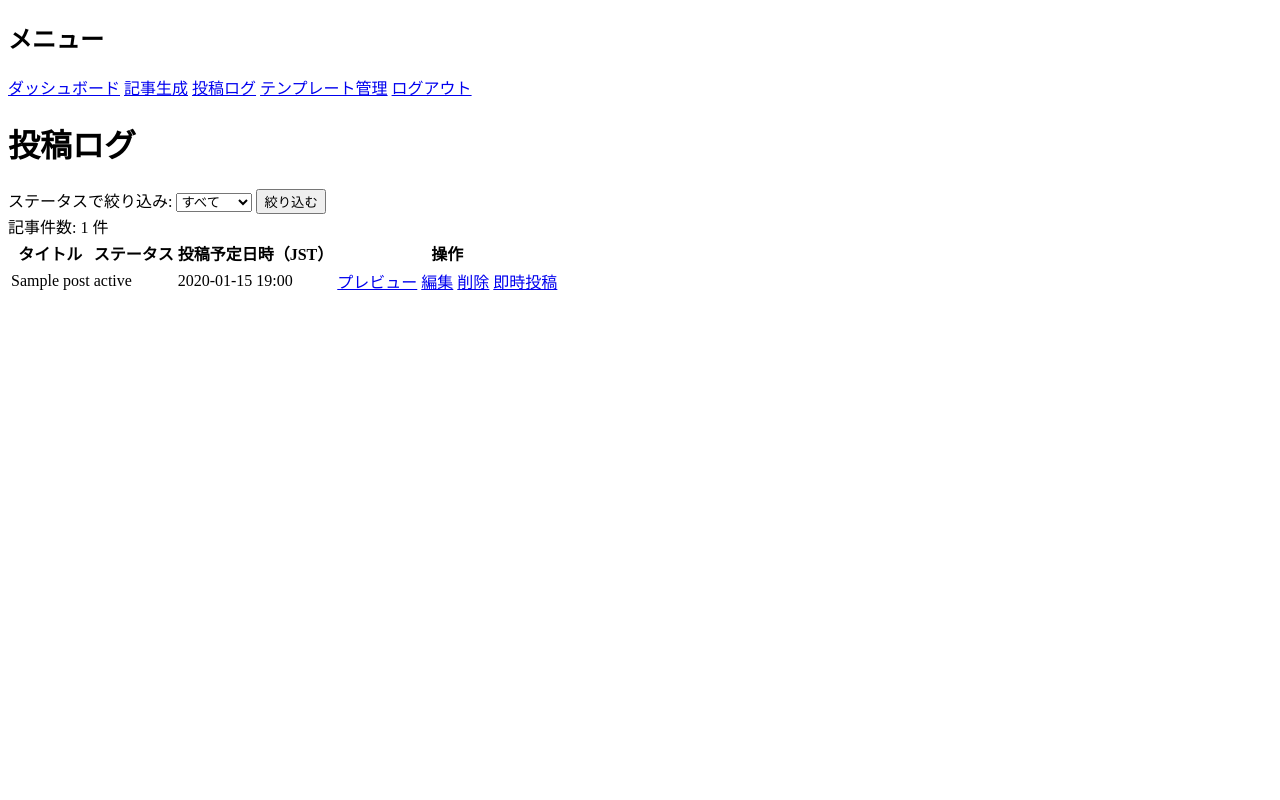
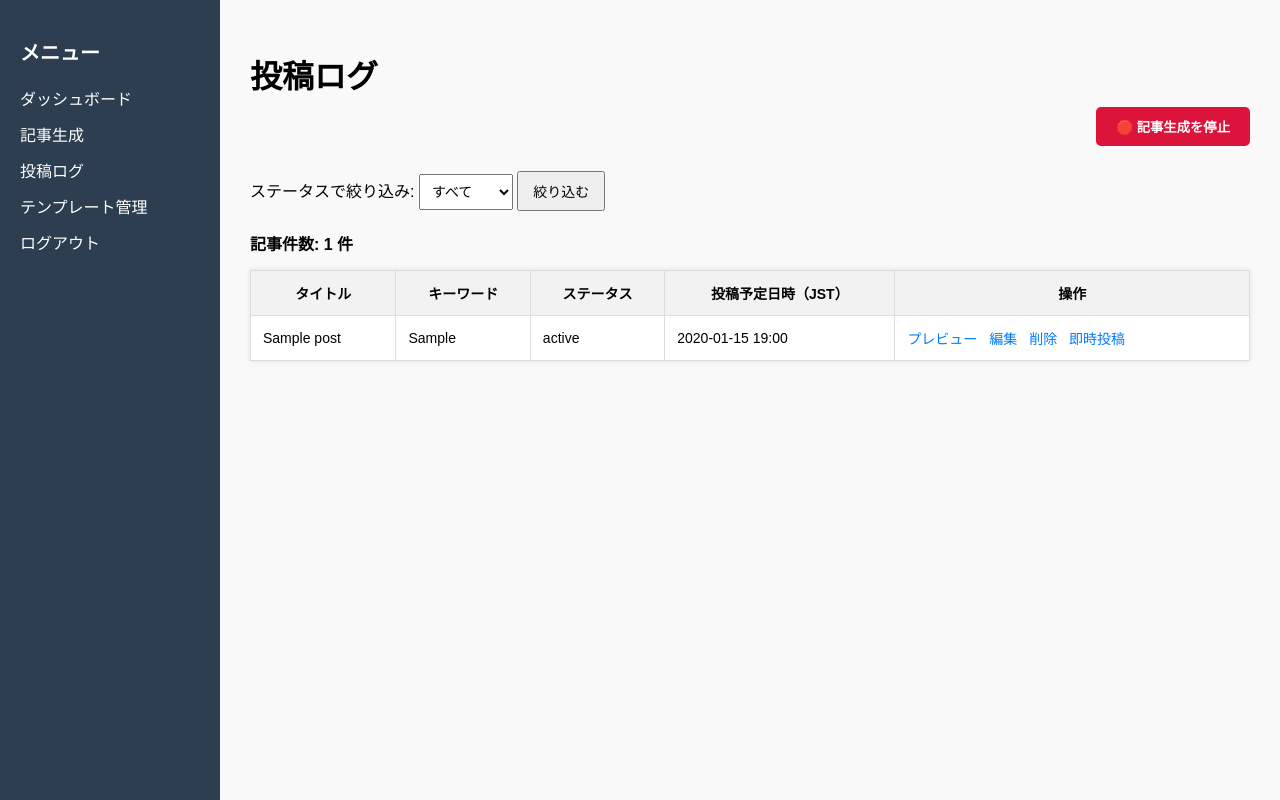
Before and after one commit to ryu-matsu2002/ver8-ai-posting-tool, a Flask app: page /admin/log/1 in a window 1280 px wide. Run offline with Flask 3, Linux system fonts and the light colour scheme; a user stored in the database is signed in; tables that the repository leaves empty hold one stand-in row (values such as "Sample post").

Commit message:
VER8: 投稿停止機能生成修正UI最終調整など反映

```diff
--- a/app/routes.py
+++ b/app/routes.py
@@ -5,12 +5,10 @@ from datetime import datetime, timedelta
 import pytz
 import random
 from .wordpress_post import post_to_wordpress
-
 from .forms import AutoPostForm, AddSiteForm, PromptTemplateForm
 
 routes_bp = Blueprint('routes', __name__)
 
-# ✅ ダッシュボード
 @routes_bp.route('/dashboard', endpoint='dashboard')
 @login_required
 def dashboard():
@@ -18,7 +16,6 @@ def dashboard():
     user_articles = Article.query.join(Site).filter(Site.user_id == current_user.id).all()
     return render_template('dashboard.html', username=current_user.username, sites=user_sites, articles=user_articles)
 
-# ✅ 自動投稿ページ
 @routes_bp.route('/auto-post', methods=['GET', 'POST'])
 @login_required
 def auto_post():
@@ -37,9 +34,6 @@ def auto_post():
         if not selected_template:
             flash("テンプレートが見つかりません")
             return redirect(url_for('routes.auto_post'))
-
-        title_prompt = selected_template.title_prompt
-        body_prompt = selected_template.body_prompt
 
         control = GenerationControl.query.filter_by(user_id=current_user.id).first()
         if not control:
@@ -79,8 +73,10 @@ def auto_post():
                     title="生成中...",
                     body="",
                     keyword=keyword,
+                    prompt_title=selected_template.title_prompt,
+                    prompt_body=selected_template.body_prompt,
                     featured_image=None,
-                    status="生成中",
+                    status="生成待ち",
                     scheduled_time=schedule_time,
                     created_at=datetime.utcnow(),
                     site_url=site.site_url,
@@ -97,140 +93,16 @@ def auto_post():
 
     return render_template('auto_post.html', form=form, sites=sites, prompt_templates=templates)
 
-# ✅ 投稿ログ（ステータス選択も反映）
 @routes_bp.route('/admin/log/<int:site_id>')
 @login_required
 def admin_log(site_id):
     filter_status = request.args.get("status", None)
     query = ScheduledPost.query.filter_by(site_id=site_id, user_id=current_user.id)
-
     if filter_status:
         query = query.filter_by(status=filter_status)
-
-    # ⬇ 投稿は作成日時の降順（新しい順）で表示
     posts = query.order_by(ScheduledPost.created_at.desc()).all()
     jst = pytz.timezone("Asia/Tokyo")
     return render_template('admin_log.html', posts=posts, jst=jst, site_id=site_id, filter_status=filter_status)
-
-# ✅ Article系：編集・削除・プレビュー
-@routes_bp.route('/edit_article/<int:post_id>', methods=['GET', 'POST'])
-@login_required
-def edit_article(post_id):
-    post = Article.query.get_or_404(post_id)
-    if request.method == 'POST':
-        post.title = request.form['title']
-        post.content = request.form['content']
-        db.session.commit()
-        flash('記事を更新しました。')
-        return redirect(url_for('routes.dashboard'))
-    return render_template('edit_article.html', article=post)
-
-@routes_bp.route('/delete_article/<int:post_id>', methods=['GET'])
-@login_required
-def delete_article(post_id):
-    post = Article.query.get_or_404(post_id)
-    db.session.delete(post)
-    db.session.commit()
-    flash('記事を削除しました。')
-    return redirect(url_for('routes.dashboard'))
-
-@routes_bp.route('/preview_article/<int:post_id>')
-@login_required
-def preview_article(post_id):
-    post = Article.query.get_or_404(post_id)
-    return render_template('preview_article.html', article=post)
-
-# ✅ 全記事削除
-@routes_bp.route('/delete_all_posts/<int:site_id>', methods=['POST'])
-@login_required
-def delete_all_posts(site_id):
-    posts = Article.query.filter_by(site_id=site_id).all()
-    for post in posts:
-        db.session.delete(post)
-    db.session.commit()
-    flash('すべての記事を削除しました。')
-    return redirect(url_for('routes.dashboard'))
-
-# ✅ テンプレート管理
-@routes_bp.route('/prompt-templates', methods=['GET', 'POST'])
-@login_required
-def prompt_templates():
-    form = PromptTemplateForm()
-
-    if form.validate_on_submit():
-        genre = form.genre.data.strip()
-        title_prompt = form.title_prompt.data.strip()
-        body_prompt = form.body_prompt.data.strip()
-
-        # ✅ 自動的に {{keyword}} / {{title}} を補完
-        if "{{keyword}}" not in title_prompt:
-            title_prompt = "{{keyword}}\n\n" + title_prompt
-        if "{{title}}" not in body_prompt:
-            body_prompt = "{{title}}\n\n" + body_prompt
-
-        template = PromptTemplate(
-            genre=genre,
-            title_prompt=title_prompt,
-            body_prompt=body_prompt,
-            user_id=current_user.id
-        )
-        db.session.add(template)
-        db.session.commit()
-        flash("テンプレートを保存しました", "success")
-        return redirect(url_for('routes.prompt_templates'))
-
-    templates = PromptTemplate.query.filter_by(user_id=current_user.id).all()
-    return render_template('prompt_templates.html', form=form, prompt_templates=templates)
-@routes_bp.route('/prompt-templates/delete/<int:template_id>', methods=['POST'])
-@login_required
-def delete_prompt_template(template_id):
-    template = PromptTemplate.query.get_or_404(template_id)
-    if template.user_id != current_user.id:
-        flash('削除権限がありません')
-        return redirect(url_for('routes.prompt_templates'))
-
-    db.session.delete(template)
-    db.session.commit()
-    flash('テンプレートを削除しました')
-    return redirect(url_for('routes.prompt_templates'))
-
-# ✅ トップページ
-@routes_bp.route('/')
-def index():
-    return redirect(url_for('auth.login'))
-
-# ✅ サイト追加
-@routes_bp.route('/add-site', methods=['GET', 'POST'], endpoint='add_site')
-@login_required
-def add_site():
-    form = AddSiteForm()
-    if form.validate_on_submit():
-        site_url = form.site_url.data.strip()
-        wp_username = form.wp_username.data.strip()
-        wp_app_password = form.wp_app_password.data.strip()
-
-        new_site = Site(
-            site_url=site_url,
-            wp_username=wp_username,
-            wp_app_password=wp_app_password,
-            user_id=current_user.id
-        )
-        db.session.add(new_site)
-        db.session.commit()
-        flash('サイトを追加しました。')
-        return redirect(url_for('routes.dashboard'))
-
-    return render_template('add_site.html', form=form)
-
-# ✅ ScheduledPost：プレビュー・編集・削除・即時投稿
-@routes_bp.route('/preview_post/<int:post_id>')
-@login_required
-def preview_scheduled_post(post_id):
-    post = ScheduledPost.query.get_or_404(post_id)
-    if post.user_id != current_user.id:
-        flash('閲覧権限がありません')
-        return redirect(url_for('routes.dashboard'))
-    return render_template('preview_article.html', article=post)
 
 @routes_bp.route('/edit_post/<int:post_id>', methods=['GET', 'POST'])
 @login_required
@@ -239,7 +111,6 @@ def edit_scheduled_post(post_id):
     if post.user_id != current_user.id:
         flash('編集権限がありません')
         return redirect(url_for('routes.dashboard'))
-
     if request.method == 'POST':
         post.title = request.form['title']
         post.body = request.form['body']
@@ -249,7 +120,6 @@ def edit_scheduled_post(post_id):
         db.session.commit()
         flash('記事を更新しました')
         return redirect(url_for('routes.admin_log', site_id=post.site_id))
-
     return render_template('edit_article.html', post=post)
 
 @routes_bp.route('/delete_post/<int:post_id>')
@@ -259,7 +129,6 @@ def delete_scheduled_post(post_id):
     if post.user_id != current_user.id:
         flash('削除権限がありません')
         return redirect(url_for('routes.dashboard'))
-
     db.session.delete(post)
     db.session.commit()
     flash('記事を削除しました')
@@ -289,7 +158,67 @@ def publish_scheduled_now(post_id):
 
     return redirect(url_for('routes.admin_log', site_id=post.site_id))
 
-# ✅ 記事生成停止
+@routes_bp.route('/prompt-templates', methods=['GET', 'POST'])
+@login_required
+def prompt_templates():
+    form = PromptTemplateForm()
+    if form.validate_on_submit():
+        genre = form.genre.data.strip()
+        title_prompt = form.title_prompt.data.strip()
+        body_prompt = form.body_prompt.data.strip()
+        if "{{keyword}}" not in title_prompt:
+            title_prompt = "{{keyword}}\n\n" + title_prompt
+        if "{{title}}" not in body_prompt:
+            body_prompt = "{{title}}\n\n" + body_prompt
+        template = PromptTemplate(
+            genre=genre,
+            title_prompt=title_prompt,
+            body_prompt=body_prompt,
+            user_id=current_user.id
+        )
+        db.session.add(template)
+        db.session.commit()
+        flash("テンプレートを保存しました", "success")
+        return redirect(url_for('routes.prompt_templates'))
+    templates = PromptTemplate.query.filter_by(user_id=current_user.id).all()
+    return render_template('prompt_templates.html', form=form, prompt_templates=templates)
+
+@routes_bp.route('/prompt-templates/delete/<int:template_id>', methods=['POST'])
+@login_required
+def delete_prompt_template(template_id):
+    template = PromptTemplate.query.get_or_404(template_id)
+    if template.user_id != current_user.id:
+        flash('削除権限がありません')
+        return redirect(url_for('routes.prompt_templates'))
+    db.session.delete(template)
+    db.session.commit()
+    flash('テンプレートを削除しました')
+    return redirect(url_for('routes.prompt_templates'))
+
+@routes_bp.route('/')
+def index():
+    return redirect(url_for('auth.login'))
+
+@routes_bp.route('/add-site', methods=['GET', 'POST'], endpoint='add_site')
+@login_required
+def add_site():
+    form = AddSiteForm()
+    if form.validate_on_submit():
+        site_url = form.site_url.data.strip()
+        wp_username = form.wp_username.data.strip()
+        wp_app_password = form.wp_app_password.data.strip()
+        new_site = Site(
+            site_url=site_url,
+            wp_username=wp_username,
+            wp_app_password=wp_app_password,
+            user_id=current_user.id
+        )
+        db.session.add(new_site)
+        db.session.commit()
+        flash('サイトを追加しました。')
+        return redirect(url_for('routes.dashboard'))
+    return render_template('add_site.html', form=form)
+
 @routes_bp.route('/stop_generation', methods=['POST'])
 @login_required
 def stop_generation():
--- a/app/templates/admin_log.html
+++ b/app/templates/admin_log.html
@@ -4,7 +4,114 @@
     <meta charset="UTF-8">
     <title>投稿ログ</title>
     <style>
-        /* ...（CSSはそのまま）... */
+        body {
+            font-family: Arial, sans-serif;
+            margin: 0;
+            display: flex;
+            background-color: #f9f9f9;
+        }
+        .sidebar {
+            width: 220px;
+            background-color: #2c3e50;
+            color: white;
+            height: 100vh;
+            padding: 20px;
+            box-sizing: border-box;
+        }
+        .sidebar h2 {
+            font-size: 20px;
+            margin-bottom: 20px;
+        }
+        .sidebar a {
+            display: block;
+            color: white;
+            text-decoration: none;
+            margin: 12px 0;
+        }
+        .sidebar a:hover {
+            text-decoration: underline;
+        }
+
+        .main-content {
+            flex-grow: 1;
+            padding: 30px;
+            box-sizing: border-box;
+        }
+
+        h1 {
+            margin-bottom: 10px;
+        }
+
+        .filter-form {
+            margin-bottom: 20px;
+        }
+        .filter-form select {
+            padding: 8px;
+            font-size: 14px;
+        }
+        .filter-form button {
+            padding: 8px 14px;
+            font-size: 14px;
+        }
+
+        .summary {
+            margin-bottom: 15px;
+            font-weight: bold;
+        }
+
+        table {
+            width: 100%;
+            border-collapse: collapse;
+            background: white;
+            box-shadow: 0 0 5px rgba(0,0,0,0.1);
+        }
+        th, td {
+            border: 1px solid #ddd;
+            padding: 12px;
+            font-size: 14px;
+        }
+        th {
+            background-color: #f2f2f2;
+        }
+
+        .status-生成中 { color: purple; font-weight: bold; }
+        .status-生成待ち { color: orange; font-weight: bold; }
+        .status-生成完了 { color: blue; font-weight: bold; }
+        .status-投稿済み { color: green; font-weight: bold; }
+
+        .action-buttons a {
+            margin-right: 8px;
+            text-decoration: none;
+            color: #007BFF;
+        }
+        .action-buttons a:hover {
+            text-decoration: underline;
+        }
+
+        .generating {
+            padding: 30px;
+            font-size: 18px;
+            font-weight: bold;
+            color: #555;
+            text-align: center;
+        }
+
+        .stop-button-form {
+            margin-bottom: 25px;
+            text-align: right;
+        }
+        .stop-button-form button {
+            background-color: crimson;
+            color: white;
+            padding: 10px 20px;
+            border: none;
+            font-weight: bold;
+            border-radius: 5px;
+            cursor: pointer;
+        }
+        .stop-button-form button:hover {
+            background-color: darkred;
+        }
     </style>
 </head>
 <body>
@@ -23,12 +130,19 @@
     <div class="main-content">
         <h1>投稿ログ</h1>
 
+        <!-- ✅ 停止ボタン -->
+        <div class="stop-button-form">
+            <form method="POST" action="{{ url_for('routes.stop_generation') }}" onsubmit="return confirm('記事生成を停止しますか？');">
+                <button type="submit">🛑 記事生成を停止</button>
+            </form>
+        </div>
+
         <form method="GET" class="filter-form">
             <label for="status">ステータスで絞り込み:</label>
             <select name="status" id="status">
                 <option value="">すべて</option>
+                <option value="生成待ち" {% if filter_status == '生成待ち' %}selected{% endif %}>生成待ち</option>
                 <option value="生成中" {% if filter_status == '生成中' %}selected{% endif %}>生成中</option>
-                <option value="未投稿" {% if filter_status == '未投稿' %}selected{% endif %}>未投稿</option>
                 <option value="生成完了" {% if filter_status == '生成完了' %}selected{% endif %}>生成完了</option>
                 <option value="投稿済み" {% if filter_status == '投稿済み' %}selected{% endif %}>投稿済み</option>
             </select>
@@ -41,6 +155,7 @@
                 <thead>
                     <tr>
                         <th>タイトル</th>
+                        <th>キーワード</th>
                         <th>ステータス</th>
                         <th>投稿予定日時（JST）</th>
                         <th>操作</th>
@@ -50,6 +165,7 @@
                     {% for post in posts %}
                     <tr>
                         <td>{{ post.title }}</td>
+                        <td>{{ post.keyword }}</td>
                         <td class="status-{{ post.status }}">{{ post.status }}</td>
                         <td>
                             {% if post.scheduled_time %}
@@ -71,7 +187,7 @@
                 </tbody>
             </table>
         {% else %}
-            <div class="generating">📝 記事を生成中です。しばらくお待ちください...</div>
+            <div class="generating">📝 まだ投稿記事がありません。キーワードを登録してください。</div>
         {% endif %}
     </div>
 </body>
```
Also changed, not shown: app/article_worker.py (+57 -37 lines), app/auto_post.py (+37 -41 lines), app/forms.py (+11 -5 lines), app/image_search.py (+15 -15 lines), app/models.py (+28 -8 lines), app/templates/auto_post.html (+28 -15 lines), app/wordpress_post.py (+27 -27 lines), migrations/versions/9f4f1b77108f_add_prompt_title_prompt_body_status_to_.py (added, +46 -0 lines).
